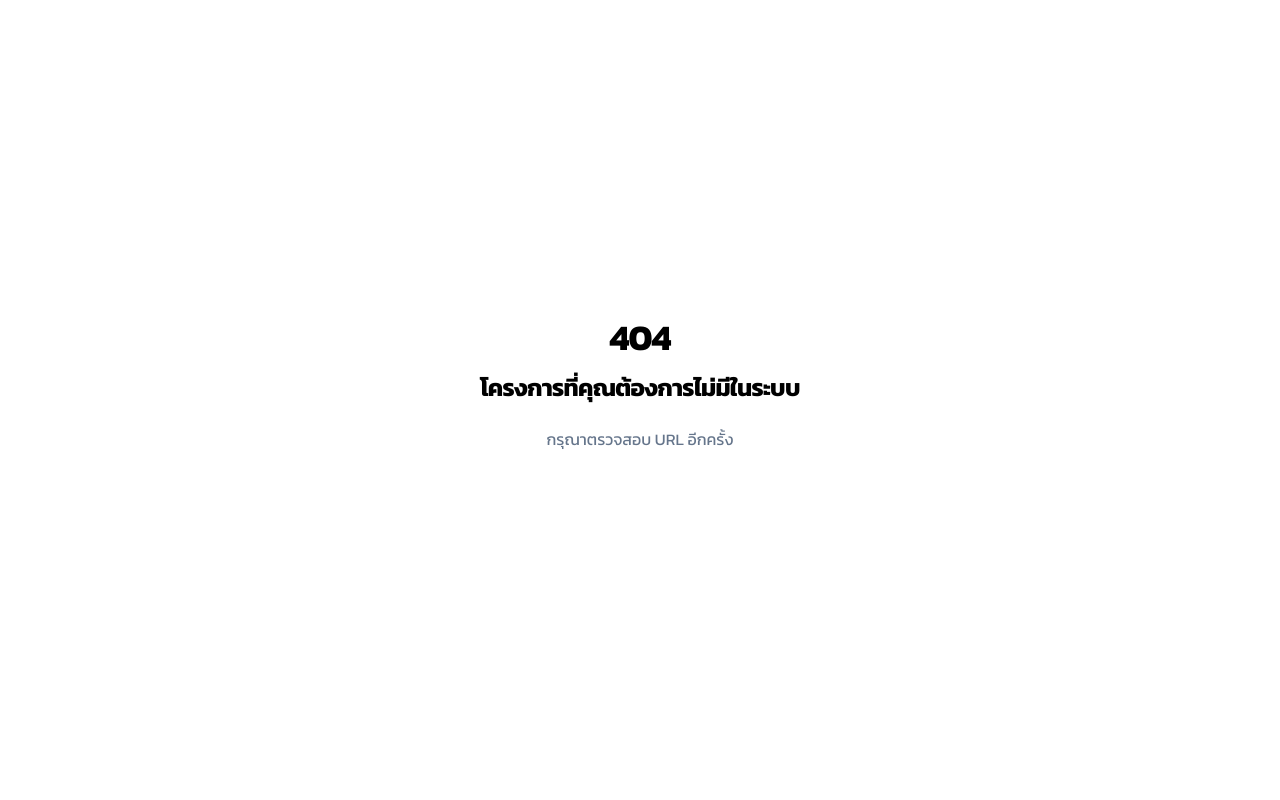
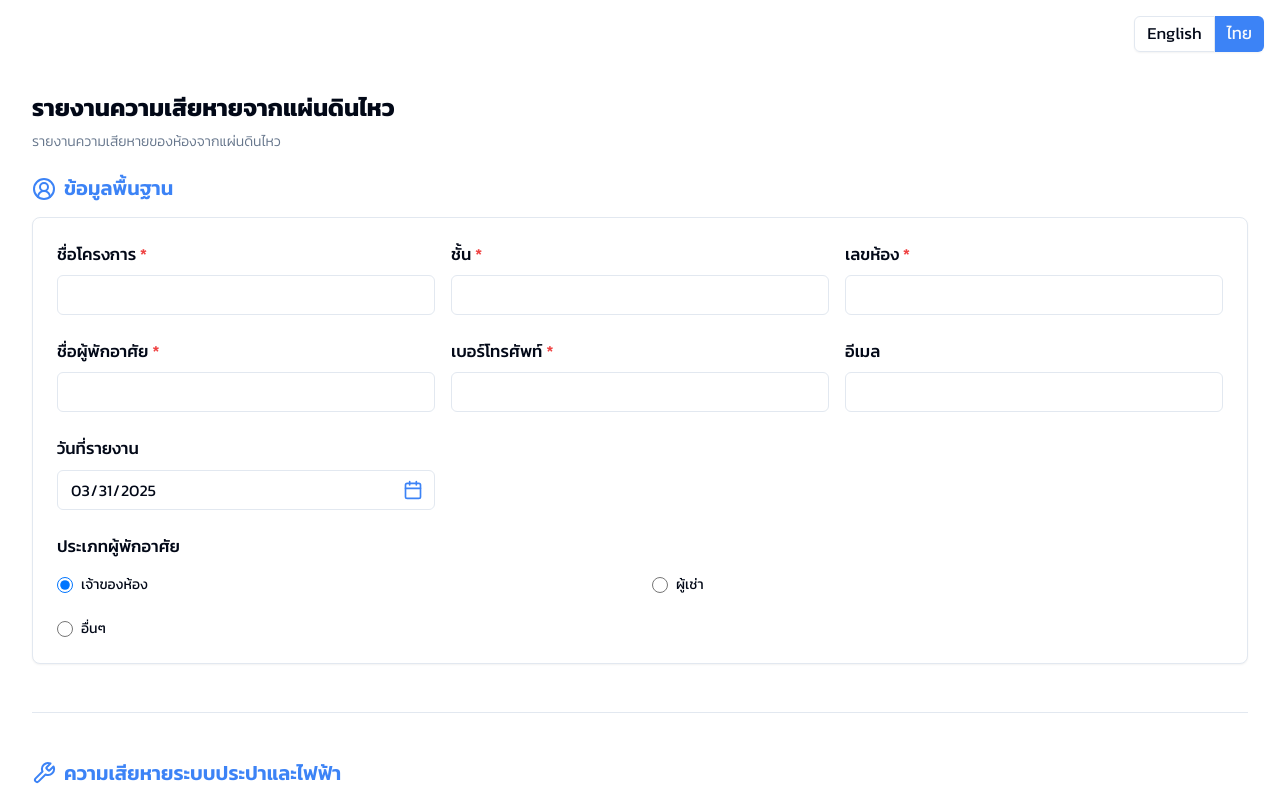
Before and after one commit to pongsakorn-dev/earthshaker, a React (Create React App) app: page / in a window 1280 px wide. Before the commit this address had no page. Shown: the top 800 px of the page. Built offline with nearby package versions, Linux system fonts and the light colour scheme; what @react-pdf/renderer would draw is missing.

Commit message:
Update Global User

```diff
--- a/src/App.tsx
+++ b/src/App.tsx
@@ -53,9 +53,15 @@ function App() {
   });
 
   // ฟังก์ชันสำหรับดึงชื่อโครงการจาก URL parameter
-  const getProjectNameFromURL = (): { name: string, key: string } | null => {
+  const getProjectNameFromURL = (): { name: string, key: string } | null | 'root' => {
     // ดึง pathname จาก URL ปัจจุบัน
     const pathname = window.location.pathname;
+
+    // ถ้าเป็น URL พื้นฐาน (/ หรือ ว่าง) ให้ส่งค่าพิเศษ 'root' เพื่อระบุว่าเป็น URL พื้นฐาน
+    if (pathname === '/' || pathname === '') {
+      return 'root';
+    }
+
     // ลบ / ออกและดึงเฉพาะส่วนที่ต้องการ
     const key = pathname.split('/').filter(Boolean)[0];
 
@@ -90,22 +96,34 @@ function App() {
     floor: false,
     phoneNumber: false,
     email: false,
+    projectName: false,
   });
 
   // อัพเดทชื่อโครงการเมื่อ URL เปลี่ยน
   useEffect(() => {
     const project = getProjectNameFromURL();
 
-    if (project) {
+    if (project === 'root') {
+      // กรณีเป็น URL พื้นฐาน (/ หรือ ว่าง) ให้แสดงหน้าปกติและให้ผู้ใช้กรอกชื่อโครงการเอง
+      setProjectNotFound(false);
+    } else if (project) {
+      // กรณีพบโครงการจาก URL
       setFormData(prev => ({
         ...prev,
         projectName: project.name
       }));
       setProjectNotFound(false);
     } else {
+      // กรณีมีพารามิเตอร์ใน URL แต่ไม่พบในฐานข้อมูล ให้แสดงหน้า NotFound
       setProjectNotFound(true);
     }
   }, []);
+
+  // เพิ่มฟังก์ชันสำหรับตรวจสอบว่าต้องแสดงฟิลด์ชื่อโครงการให้ผู้ใช้กรอกหรือไม่
+  const shouldShowProjectNameField = (): boolean => {
+    const project = getProjectNameFromURL();
+    return project === 'root' || !project;
+  };
 
   const validateForm = (): boolean => {
     const newErrors = {
@@ -114,9 +132,13 @@ function App() {
       floor: !formData.floor.trim(),
       phoneNumber: !formData.phoneNumber.trim(),
       email: false,
+      projectName: shouldShowProjectNameField() && !formData.projectName.trim(), // เพิ่มการตรวจสอบว่าต้องกรอกชื่อโครงการหรือไม่
     };
 
-    setErrors(newErrors);
+    setErrors((prev) => ({
+      ...prev,
+      projectName: newErrors.projectName,
+    }));
 
     // Check if all damage entries have required fields
     // ถ้าไม่มีรายการความเสียหาย ก็ถือว่าผ่านการตรวจสอบในส่วนนี้
@@ -141,6 +163,7 @@ function App() {
            !newErrors.residentName &&
            !newErrors.floor &&
            !newErrors.phoneNumber &&
+           !newErrors.projectName &&
            allDamagesValid;
   };
 
@@ -519,6 +542,7 @@ function App() {
     }
   };
 
+  // ตรวจสอบหาก URL มีพารามิเตอร์แต่ไม่พบในฐานข้อมูล ให้แสดงหน้า NotFound
   if (projectNotFound) {
     return <NotFound projectMapping={projectNameMapping} />;
   }
@@ -541,6 +565,34 @@ function App() {
           <CardContent className="flex flex-col gap-6 p-4 lg:p-6">
 
             <div className="grid grid-cols-1 lg:grid-cols-3 gap-4">
+              {shouldShowProjectNameField() ? (
+                <FormField className='col-span-1'>
+                  <Label htmlFor="projectName" className={errors.projectName ? "text-destructive" : ""}>
+                    {t('form.projectName')} <span className="text-destructive">*</span>
+                  </Label>
+                  <Input
+                    id="projectName"
+                    value={formData.projectName}
+                    onChange={(e) => handleTextChange('projectName', e.target.value)}
+                    className={errors.projectName ? "border-destructive" : ""}
+                  />
+                  {errors.projectName && (
+                    <p className="text-destructive">{t('form.requiredField')}</p>
+                  )}
+                </FormField>
+              ) : (
+                <FormField className='col-span-1'>
+                  <Label>
+                    {t('form.projectName')}
+                  </Label>
+                  <Input
+                    value={formData.projectName}
+                    readOnly
+                    className="bg-muted"
+                  />
+                </FormField>
+              )}
+
               <FormField className='col-span-1'>
                 <Label htmlFor="floor" className={errors.floor ? "text-destructive" : ""}>
                   {t('form.floor')} <span className="text-destructive">*</span>
@@ -570,21 +622,10 @@ function App() {
                   <p className="text-destructive">{t('form.requiredField')}</p>
                 )}
               </FormField>
-
-              <FormField className='col-span-1'>
-                <Label htmlFor="reportDate">
-                  <span>{t('form.reportDate', 'วันที่รายงาน')}</span>
-                </Label>
-                <DatePicker
-                  id="reportDate"
-                  value={formatDateForInput(formData.reportDate)}
-                  onChange={handleDateChange}
-                />
-              </FormField>
             </div>
 
             <div className="grid grid-cols-1 lg:grid-cols-3 gap-4">
-              <FormField>
+              <FormField className='col-span-1'>
                 <Label htmlFor="residentName" className="font-medium">
                   {t('form.residentName')} <span className="text-destructive">*</span>
                 </Label>
@@ -619,6 +660,19 @@ function App() {
                   id="email"
                   value={formData.email}
                   onChange={(e) => handleTextChange('email', e.target.value)}
+                />
+              </FormField>
+            </div>
+
+            <div className="grid grid-cols-1 lg:grid-cols-3 gap-4">
+              <FormField className='col-span-1'>
+                <Label htmlFor="reportDate">
+                  <span>{t('form.reportDate', 'วันที่รายงาน')}</span>
+                </Label>
+                <DatePicker
+                  id="reportDate"
+                  value={formatDateForInput(formData.reportDate)}
+                  onChange={handleDateChange}
                 />
               </FormField>
             </div>
```
